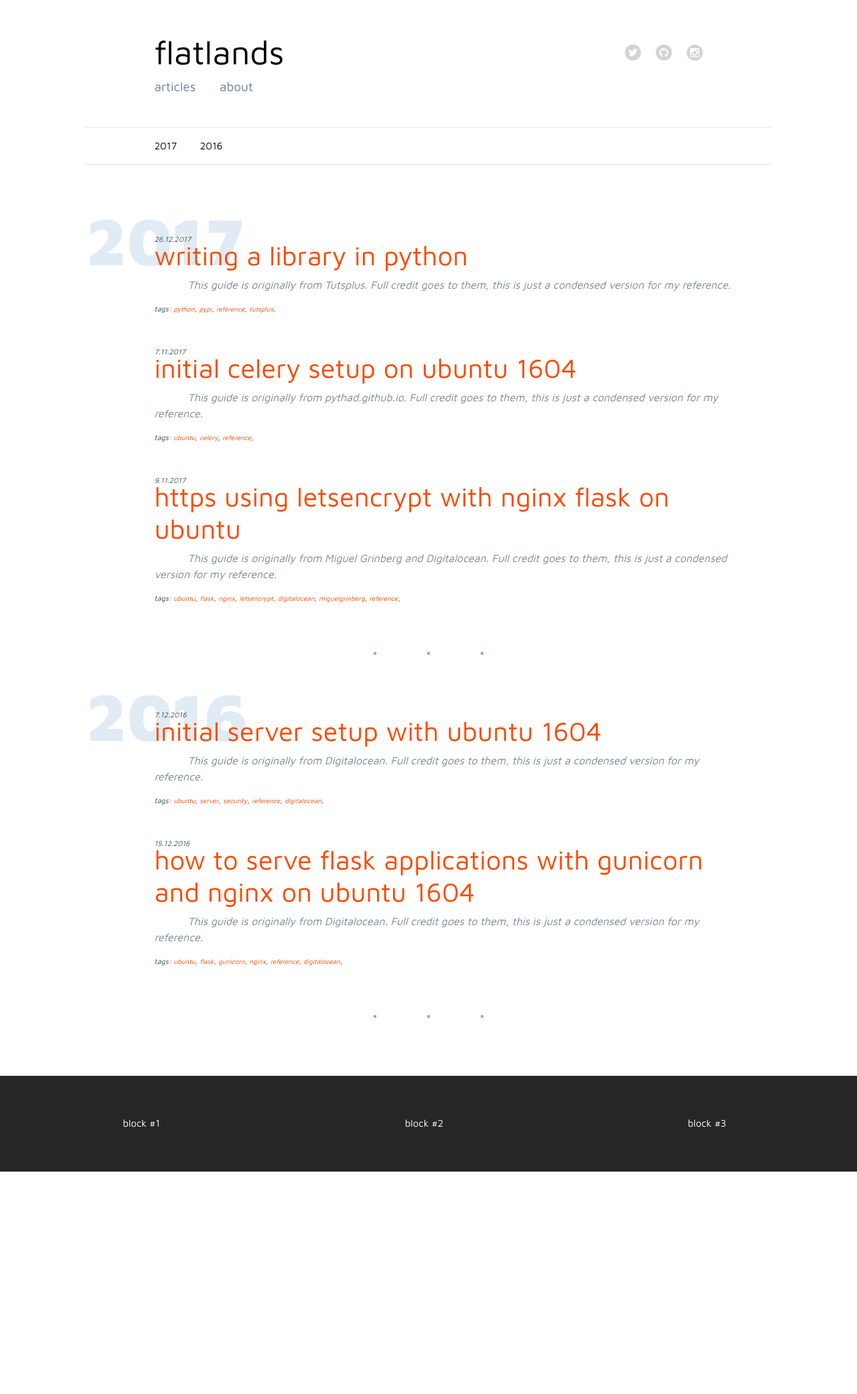
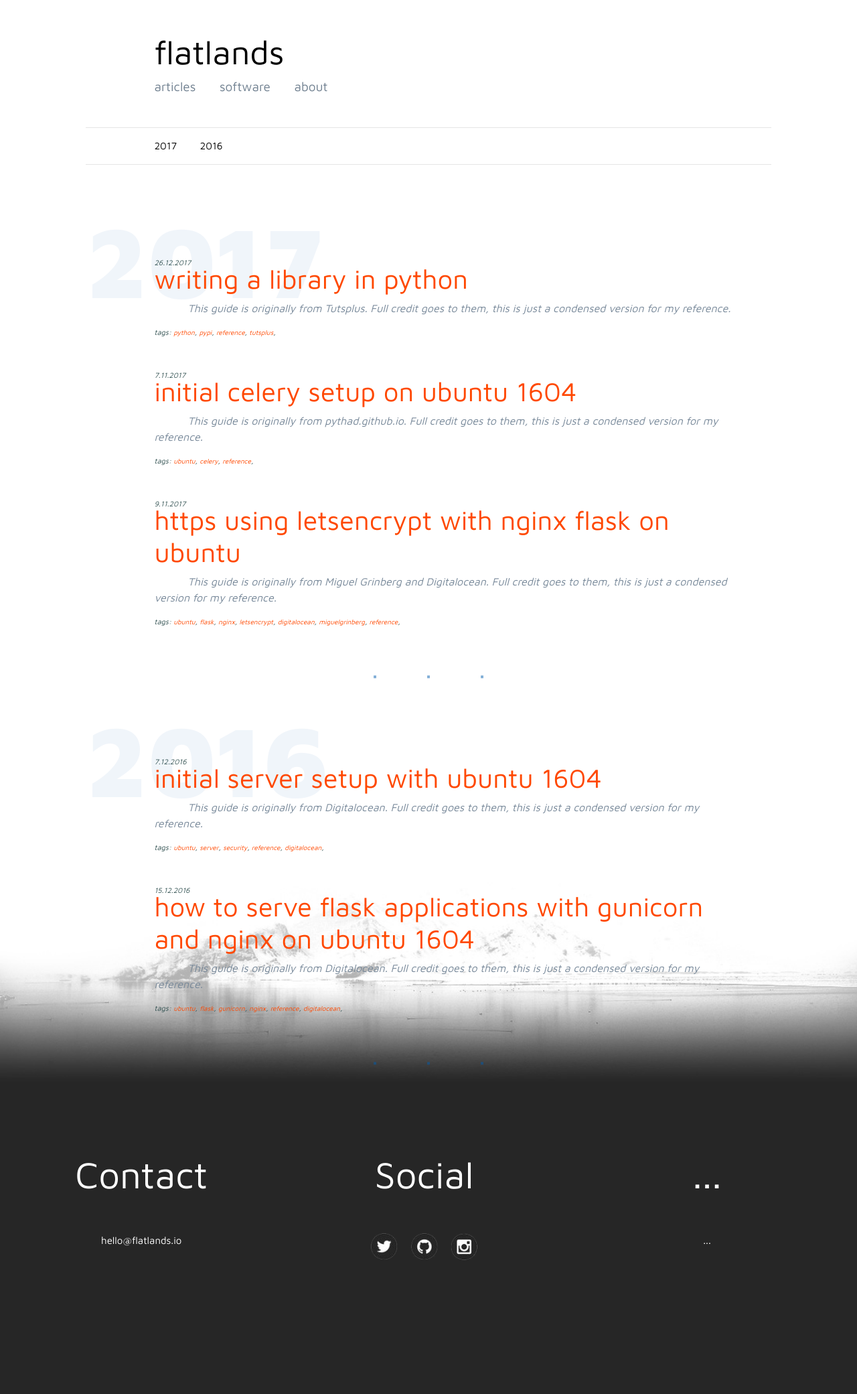
Before and after one commit to najar1412/flatlandsio, a Flask app: page / in a window 1280 px wide. Shown: the whole page at 67% size. Before the commit the page ends 1749 px from the top, so only its background shows below. Run offline with Flask 2, Linux system fonts and the light colour scheme; data comes from the database, SQL or seed files in the repository; some libraries are stand-ins or nearby versions.

Commit message:
frontend

```diff
--- a/flatlandsio/static/css/main.css
+++ b/flatlandsio/static/css/main.css
@@ -76,16 +76,22 @@ pre {
   border-bottom-style: dotted;
 }
 .main-content {
+  margin: 0;
+  border:0;
   padding-left: 10%;
   padding-right: 10%;
+  background-image: url('/static/img/base_image.jpg');
+  background-repeat: no-repeat;
+  background-position: bottom;
+  background-size: 100% auto;
 }
 .section-head {
-  color: rgba(0, 92, 173, 0.12);
-  height: 35px;
+  color: rgba(0, 92, 173, 0.06);
+  height: 70px;
 }
 .section-head h4 {
   font-weight: bold;
-  font-size: 100px;
+  font-size: 150px;
 }
 .blog-post {
   padding-left: 10%;
@@ -149,8 +155,8 @@ pre {
 }
 .footer-detail {
   text-align: center;
-  padding-top: 60px;
-  padding-bottom: 60px;
+  padding-top: 100px;
+  padding-bottom: 200px;
   padding-left: 20px;
   padding-right: 20px;
   width: 33%;
--- a/flatlandsio/templates/base.html
+++ b/flatlandsio/templates/base.html
@@ -29,6 +29,7 @@
       {% endblock %}
     </div>
 
+
     {% include 'footer.html' %}
 
     <!-- Optional JavaScript -->
--- a/flatlandsio/templates/footer.html
+++ b/flatlandsio/templates/footer.html
@@ -1,14 +1,30 @@
-<p style="height:40px;"></p>
 <div class="footer">
     <div class="footer-detail">
-        block #1
+        <h1 class="display-4">Contact</h1>
+        <p style="height:30px;"></p>
+        hello@flatlands.io
     </div>
 
     <div class="footer-detail">
-        block #2
+        <h1 class="display-4">Social</h1>
+        <p style="height:30px;"></p>
+        <a href="https://twitter.com/flatlandsio" target="_blank"><img style="width: 40px; height: 40px;" src="/static/img/so_twitter.png"></a>&emsp;
+<a href="https://www.github.com/" target="_blank"><img style="width: 40px; height: 40px;" src="/static/img/so_github.png"></a>&emsp;
+<a href="https://www.instagram.com/" target="_blank"><img style="width: 40px; height: 40px;" src="/static/img/so_instagram.png"></a>
+
     </div>
 
     <div class="footer-detail">
-        block #3
+            <h1 class="display-4">...</h1>
+        <p style="height:30px;"></p>
+        ...
     </div>
+
+
 </div>
+
+<!--
+<div style="padding-top:60px;;padding-bottom: 60px;;text-align: center;">
+© Copyright 2017, Rory Jarrel.
+</div>
+!-->
--- a/flatlandsio/templates/header.html
+++ b/flatlandsio/templates/header.html
@@ -6,19 +6,12 @@
 
   <div style="font-size: 19px;" class="header-nav">
     <a href="/blog">articles</a>
-    <!-- <a href="/portfolio">portfolio</a> !-->
+    <a href="/">software</a>
     <a href="/about">about</a>
     <!-- <a href="/settings">admin</a> !-->
   </div>
 </div>
 
-<div class="col_social">
-<p style="height:8px;"></p>
-<a href="https://twitter.com/flatlandsio" target="_blank"><img style="width: 25px; height: 25px;" src="/static/img/so_twitter.png"></a>&emsp;
-<a href="https://www.github.com/" target="_blank"><img style="width: 25px; height: 25px;" src="/static/img/so_github.png"></a>&emsp;
-<a href="https://www.instagram.com/" target="_blank"><img style="width: 25px; height: 25px;" src="/static/img/so_instagram.png"></a>
-</div>
-
 </div>
 
 <hr>
```
Also changed, not shown: flatlandsio/static/img/base_image.jpg (added).
